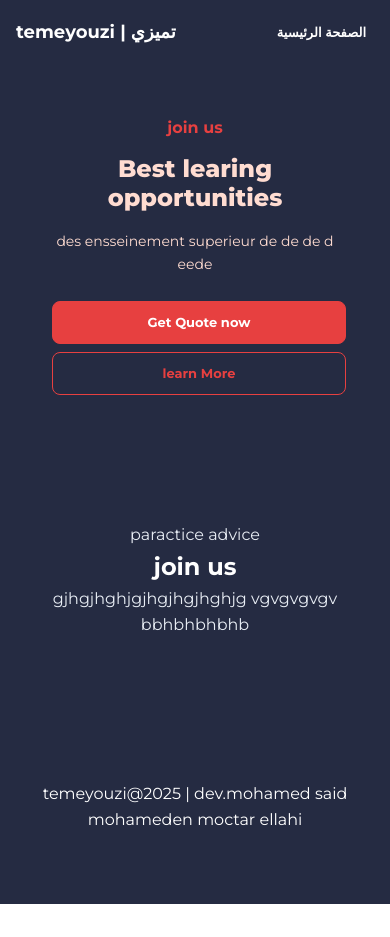
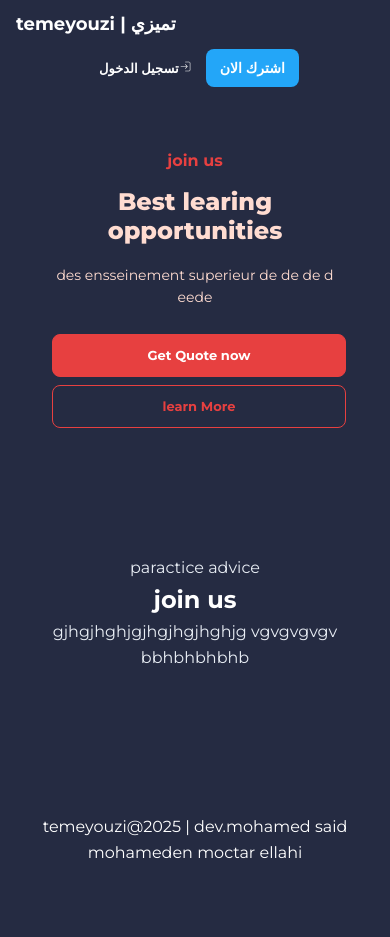
Before and after one commit to saiid27/temeyouzi-login, a React (Vite) app: page / in a window 390 px wide. Before the commit the page ends 904 px from the top, so only its background shows below. Built offline with nearby package versions, Linux system fonts and the light colour scheme.

Commit message:
Initial commit: Vite React app

```diff
--- a/src/components/Header.jsx
+++ b/src/components/Header.jsx
@@ -7,10 +7,7 @@ function Header(){
 
 <a href="#" className="logo">temeyouzi | تميزي</a>
 <ul>
-  <li>
-    <a href="#">الصفحة الرئيسية</a>
 
-  </li>
 
 </ul>
 <div className="account">
--- a/src/index.css
+++ b/src/index.css
@@ -6,8 +6,7 @@
 html{ scroll-behavior:smooth; }
 body{
   font-family:"Montserrat",system-ui,-apple-system,Segoe UI,Roboto,Arial,sans-serif;
-  font-size:16px; line-height:1.6; color:#111;
-  background:#fff;
+  font-size:16px; line-height:1.6; color:#111; background:#fff;
 }
 img{ max-width:100%; display:block; height:auto; }
 ul{ list-style:none; }
@@ -37,14 +36,22 @@ a{ text-decoration:none; color:inherit; }
 
 /* ====== Header ====== */
 #header{ background:var(--dark-blue); position:sticky; top:0; z-index:10; }
+
 .navbar{
   display:flex; align-items:center; justify-content:space-between;
-  height:72px; gap:12px;
+  gap:12px;
+  height:72px;
   max-width:1100px; margin:auto; padding:0 2rem;
 }
+
 .navbar a{ color:#fff; }
-.logo{ font-size:clamp(18px,2.5vw,24px); font-weight:700; }
 
+/* الشعار */
+.logo{
+  font-size:clamp(18px,2.5vw,24px); font-weight:700;
+}
+
+/* القائمة (حتى لو كانت فاضية الآن) */
 .navbar ul{
   display:flex; gap:10px; flex-wrap:wrap; align-items:center;
 }
@@ -55,18 +62,23 @@ a{ text-decoration:none; color:inherit; }
 }
 .navbar ul li a:hover{ color:var(--red); background:rgba(255,255,255,.06); }
 
-.account{ display:flex; align-items:center; gap:8px; }
-.account .login{
-  display:inline-flex; align-items:center; gap:6px; font-weight:600; font-size:14px;
+/* الحساب */
+.account{ display:flex; align-items:center; }
+.account ul{ display:flex; align-items:center; gap:10px; }
+
+.account a{
+  display:inline-flex; align-items:center; gap:6px;
+  padding:8px 12px; border-radius:8px; font-size:14px; font-weight:600;
+  color:#fff;
 }
-.btn-join{
-  display:inline-block; background:var(--sky-blue); color:#fff;
+.account .btn-join{
+  background:var(--sky-blue); color:#fff;
   padding:8px 14px; border-radius:8px; font-weight:700; font-size:14px;
   transition:filter .2s ease;
 }
-.btn-join:hover{ filter:brightness(1.07); }
+.account .btn-join:hover{ filter:brightness(1.07); }
 
-/* ====== Main: Home ====== */
+/* ====== Main: Home (اختياري إن كان لديك هذا القسم) ====== */
 #home{ background:var(--dark-blue); padding:4rem 0; }
 #home .home-header{
   color:#fff; text-align:center; max-width:700px; width:100%;
@@ -89,7 +101,7 @@ a{ text-decoration:none; color:inherit; }
 #home .home-header .btn.btn-red{ background:var(--red); color:#fff; }
 #home .home-header .btn.btn-transparent{ background:transparent; color:var(--red); }
 
-/* ====== Join Us ====== */
+/* ====== Join Us (اختياري) ====== */
 #join-us{ background:var(--dark-blue); padding:4.5rem 0; }
 #join-us .content{
   max-width:800px; width:100%; margin:auto; text-align:center; color:#fff; padding:0 1rem;
@@ -97,7 +109,7 @@ a{ text-decoration:none; color:inherit; }
 #join-us .content .h2{ font-size:clamp(20px,4.5vw,35px); font-weight:800; margin:12px 0; }
 #join-us .content p{ color:#e9eef5; }
 
-/* ====== SD / Footer-like section ====== */
+/* ====== SD / Footer-like section (اختياري) ====== */
 #sd{
   background:var(--dark-blue); padding:4.5rem 0;
   max-width:900px; width:100%; margin:auto; text-align:center; color:#fff; padding-left:1rem; padding-right:1rem;
@@ -105,40 +117,51 @@ a{ text-decoration:none; color:inherit; }
 #sd .h3{ font-size:clamp(18px,4vw,28px); font-weight:800; margin-bottom:10px; }
 #sd p{ color:#e9eef5; }
 
-/* ====== Cards (اختياري لو احتجت) ====== */
-.card{
-  background:#fff; border:1px solid var(--border); border-radius:12px;
-  padding:16px; box-shadow:0 8px 20px rgba(0,0,0,.05);
-}
-.card.dark{ background:#0e1726; color:#e5e7eb; border-color:#1f2937; }
-
-/* ====== Buttons (اختياري عام) ====== */
-.btn{
-  display:inline-block; padding:10px 16px; border-radius:8px;
-  background:#111; color:#fff; border:1px solid transparent; font-weight:700; cursor:pointer;
-}
+/* ====== Helpers (اختياري) ====== */
+.btn{ display:inline-block; padding:10px 16px; border-radius:8px; background:#111; color:#fff; border:1px solid transparent; font-weight:700; cursor:pointer; }
 .btn.outline{ background:transparent; color:#111; border-color:#111; }
 .btn.sky{ background:var(--sky-blue); }
 .btn.red{ background:var(--red); }
-
-/* ====== Spacing helpers (اختياري) ====== */
 .mt-1{ margin-top:.5rem; } .mt-2{ margin-top:1rem; } .mt-3{ margin-top:1.5rem; }
 .mb-1{ margin-bottom:.5rem; } .mb-2{ margin-bottom:1rem; } .mb-3{ margin-bottom:1.5rem; }
 
 /* ====== Responsive ====== */
+/* تابلت */
 @media (max-width:992px){
   .navbar{ padding:0 1rem; height:68px; }
   .navbar ul{ justify-content:center; }
 }
+
+/* موبايل */
 @media (max-width:768px){
-  .navbar{ gap:8px; }
-  .account{ display:none; } /* لتخفيف الزحام على الموبايل */
+  .navbar{
+    height:auto;          /* لا تثبّت الارتفاع */
+    padding:10px 16px;
+    flex-wrap:wrap;       /* اسمح للعناصر أن تلتف لسطر جديد */
+    gap:10px;
+  }
+
+  /* اجعل قسم الحساب يظهر ويتمركز تحت الشعار/القائمة */
+  .account{
+    order:3;              /* ينزل بعد بقية العناصر */
+    width:100%;
+    justify-content:center;
+  }
+
+  .account a{
+    font-size:13px;
+    padding:8px 12px;
+  }
+
   #home{ padding:3.2rem 0; }
 }
+
+/* شاشات أصغر جداً */
 @media (max-width:480px){
-  .navbar{ height:64px; }
+  .navbar{ height:auto; }
   .logo{ font-size:18px; }
   .navbar ul{ gap:6px; }
   .navbar ul li a{ padding:8px 8px; }
   #home .home-header .btn{ width:100%; }
+  .account a{ padding:7px 10px; }
 }
```
